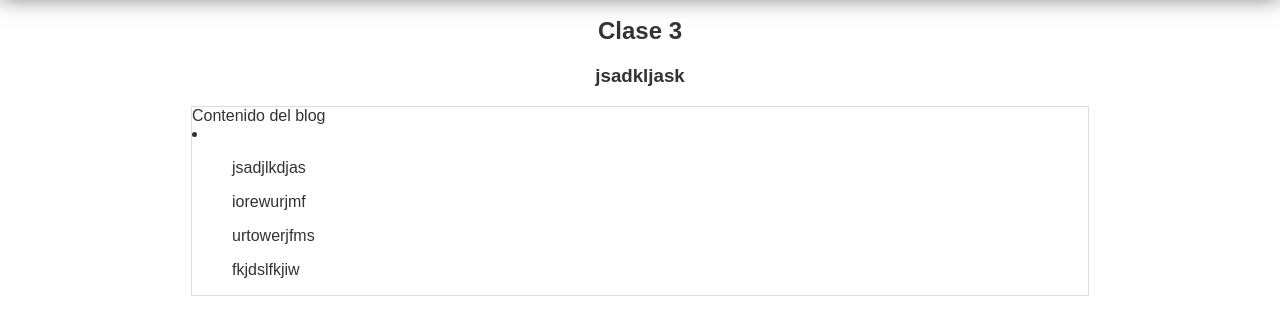
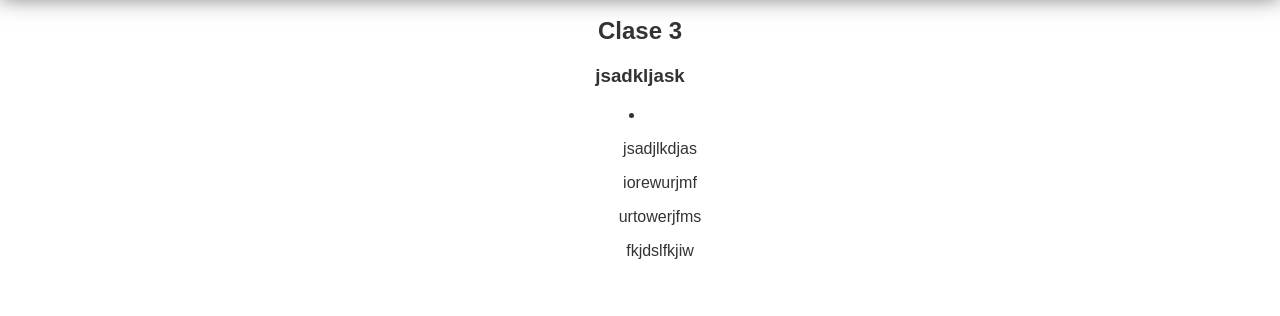
Before and after one commit to agustinarboleya/agustinarboleya.github.io, a plain HTML site: page sitio.html in a window 1280 px wide. Shown: the part 72-388 px from the top of the page. Drawn offline with Linux system fonts and the light colour scheme.

Commit message:
Update sitio.html

```diff
--- a/sitio.html
+++ b/sitio.html
@@ -7,14 +7,11 @@
         <h1 id="cabecera">Blog curso git</h1>
         <h2 id="encabezado">Clase 3</h2>
         <h3>jsadkljask</h3>
-        <div id="contenedor">
-            Contenido del blog
         <li>
             <ul>jsadjlkdjas</ul>
             <ul>iorewurjmf</ul>
             <ul>urtowerjfms</ul>
             <ul>fkjdslfkjiw</ul>
         </li>
-        </div>
     </body>
 </html>
```
Lines whose indentation alone changed are shown as unchanged.
